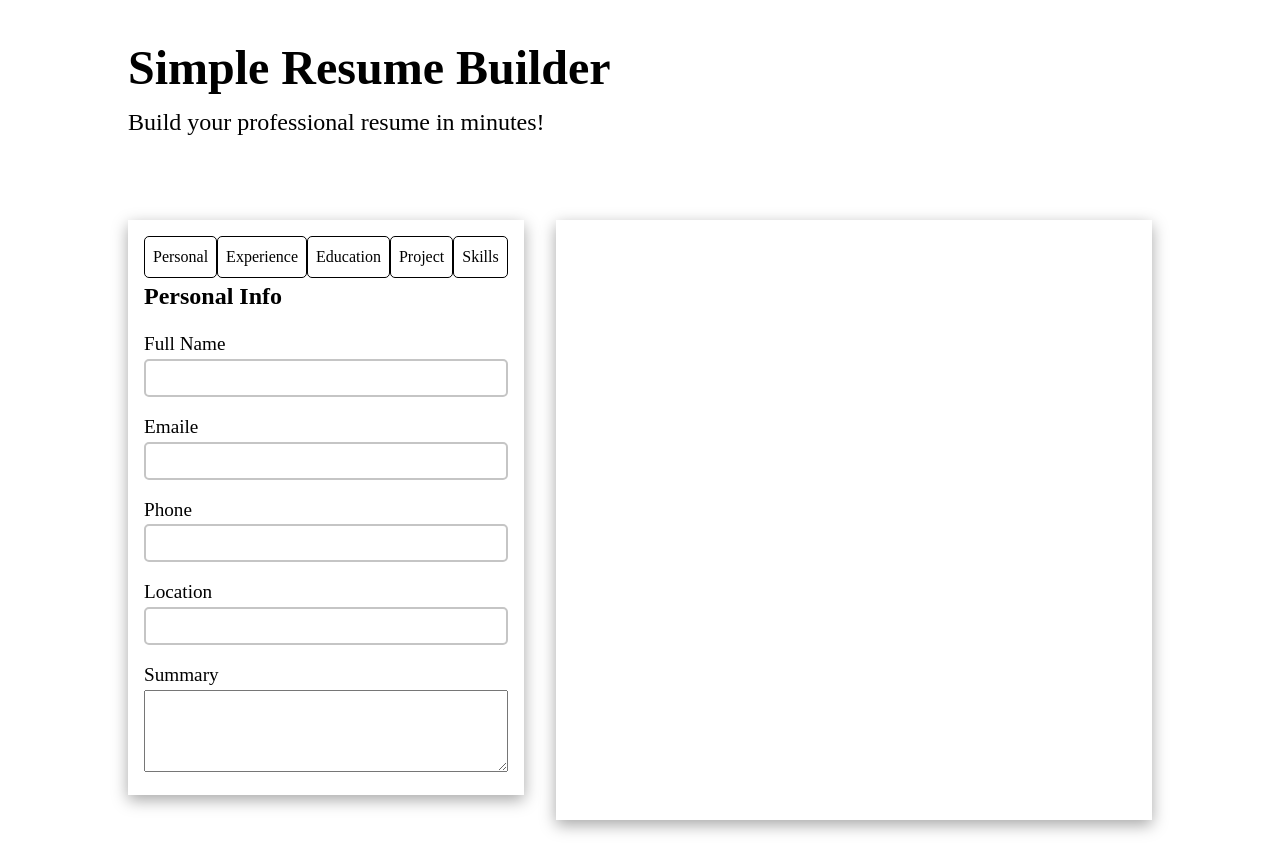
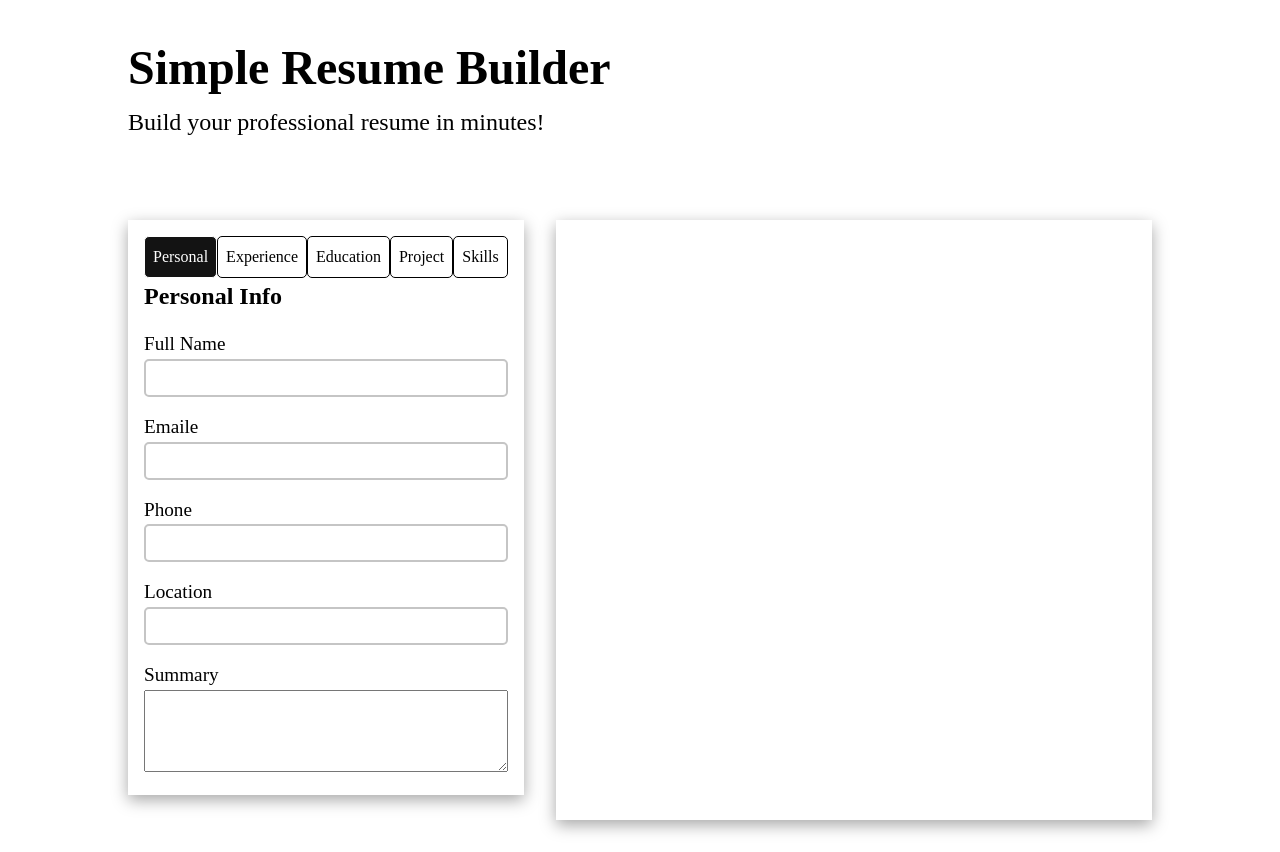
Before and after one commit to Basher113/cv-builder, a React (Vite) app: page / in a window 1280 px wide. Built offline with nearby package versions, Linux system fonts and the light colour scheme.

Commit message:
Add styling on active tab

```diff
--- a/src/components/button/button.css
+++ b/src/components/button/button.css
@@ -25,7 +25,8 @@ button {
   color: black;
 }
 
-.secondary:hover {
+.secondary:hover,
+.active {
   background-color: rgb(19, 19, 19);
   color: white;
   border: 1px solid white;
--- a/src/components/cv-container/CvContainer.jsx
+++ b/src/components/cv-container/CvContainer.jsx
@@ -161,7 +161,7 @@ const CvContainer = () => {
       <div className="form-container">
         <div className="tabs">
           {tabs.map(tab => (
-            <Button className="secondary" key={tab.id} onClick={() => activeTabHandler(tab.id)}>{tab.text}</Button>
+            <Button className={`secondary ${tab.id === activeTab.id ? "active" : ""}`} key={tab.id} onClick={() => activeTabHandler(tab.id)}>{tab.text}</Button>
           ))}
         </div>
         {activeTab.text === "personal" && <PersonalInfoForm formField={personalInfo} onChange={updatePersonalInfoHandler}/>}
--- a/src/components/cv-container/cv-container.css
+++ b/src/components/cv-container/cv-container.css
@@ -27,10 +27,6 @@
   justify-content: space-between;
 }
 
-.tabs.active {
-  background-color: rgb(224, 224, 224);
-}
-
 @media (max-width: 1000px) {
   .cv-container {
     grid-template-columns: 1fr;
```
